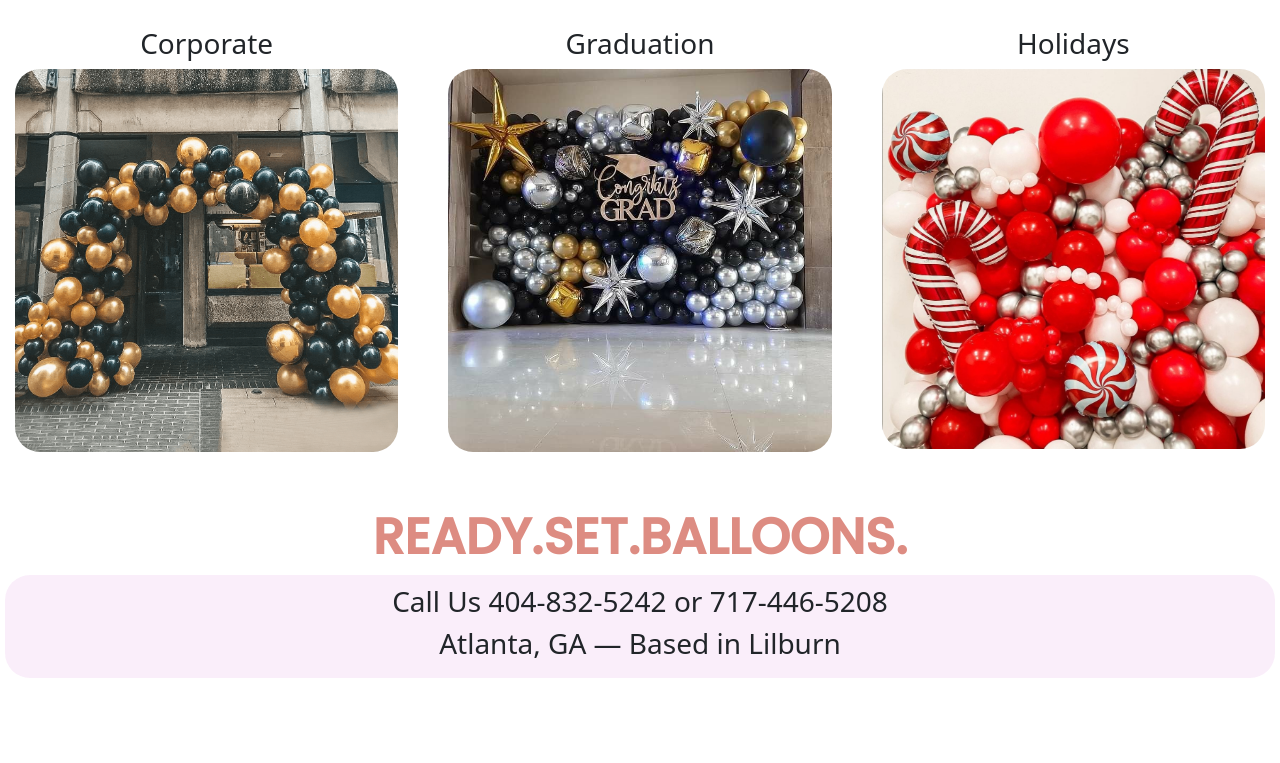
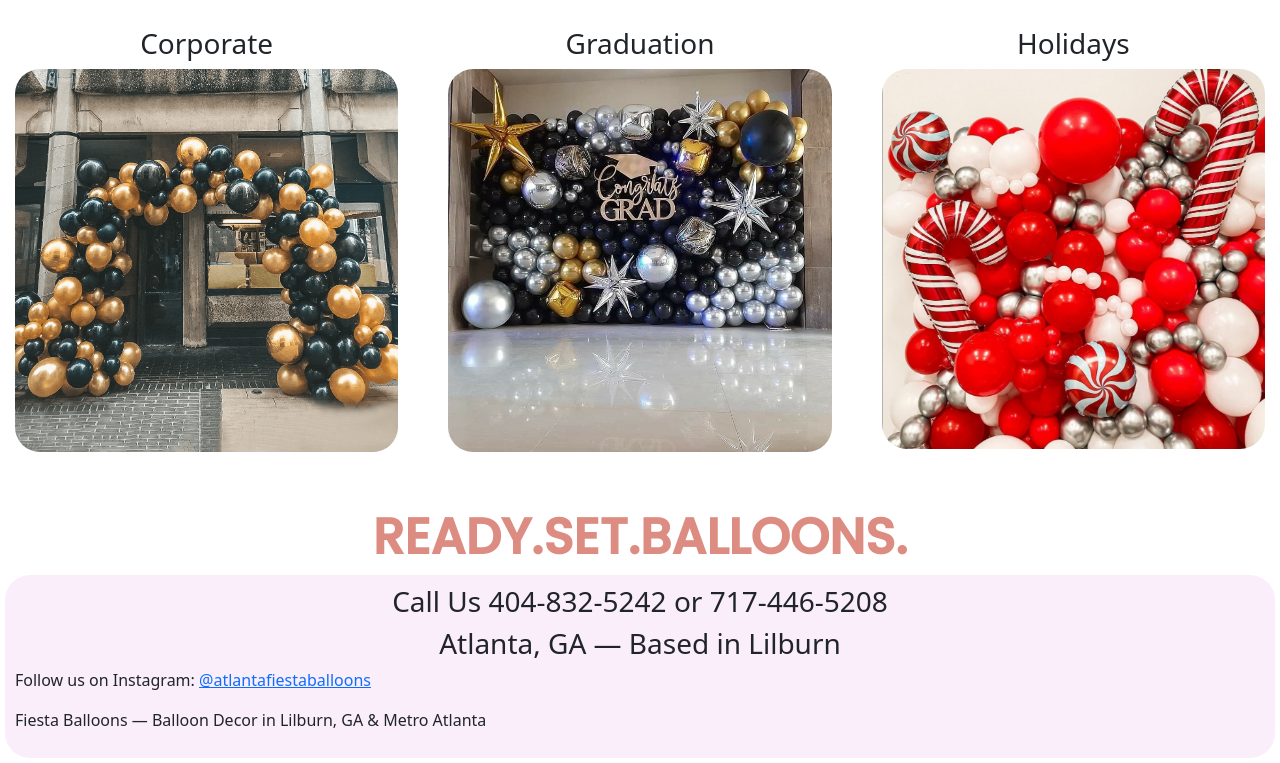
Before and after one commit to mariakisel16/SchickBalloons, a plain HTML site: page index.html in a window 1280 px wide. Shown: the part 1310-2073 px from the top of the page. Before the commit the page ends 1993 px from the top, so only its background shows below. Drawn offline with nearby package versions, Linux system fonts and the light colour scheme.

Commit message:
Update index.html

```diff
--- a/index.html
+++ b/index.html
@@ -173,6 +173,12 @@
       <div class="footer">
         <h3>Call Us 404-832-5242 or 717-446-5208</h3>
         <h3>Atlanta, GA — Based in Lilburn</h3>
+        <p>Follow us on Instagram:
+        <a href="https://www.instagram.com/atlantafiestaballoons/" target="_blank" rel="noopener noreferrer">
+      @atlantafiestaballoons </a> </p>
+
+        <p>Fiesta Balloons — Balloon Decor in Lilburn, GA & Metro Atlanta</p>
+</footer>
 
       </div>
 
```
